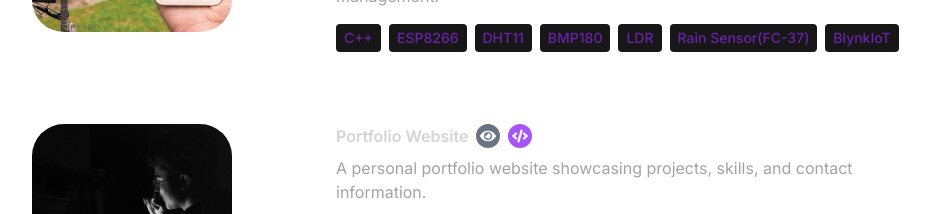
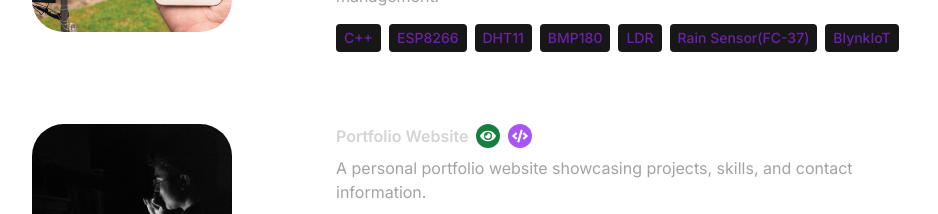
Before and after one commit to avik-halder/portfolio, a React (Vite) app: page / in a window 1280 px wide. Shown: the part 3220-3434 px from the top of the page, without its empty margins (168-1106 px from the left). Built offline with nearby package versions, Linux system fonts and the light colour scheme.

Commit message:
update project link

```diff
--- a/src/constants/index.js
+++ b/src/constants/index.js
@@ -68,8 +68,8 @@ export const PROJECTS = [
     description:
       "A personal portfolio website showcasing projects, skills, and contact information.",
     technologies: ["React", "Tailwind", "Framer Motion"],
-    live: null,
-    link: "https://github.com/avik-halder/CakriHUT.git",
+    live: "https://avik-halder.vercel.app/",
+    link: "https://github.com/avik-halder/portfolio.git",
   },
   {
     title: "Campus Network System",
```
